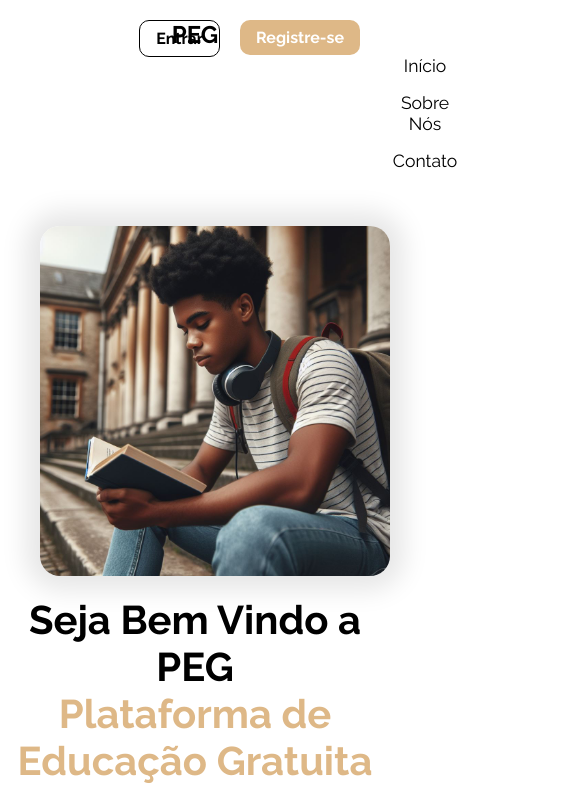
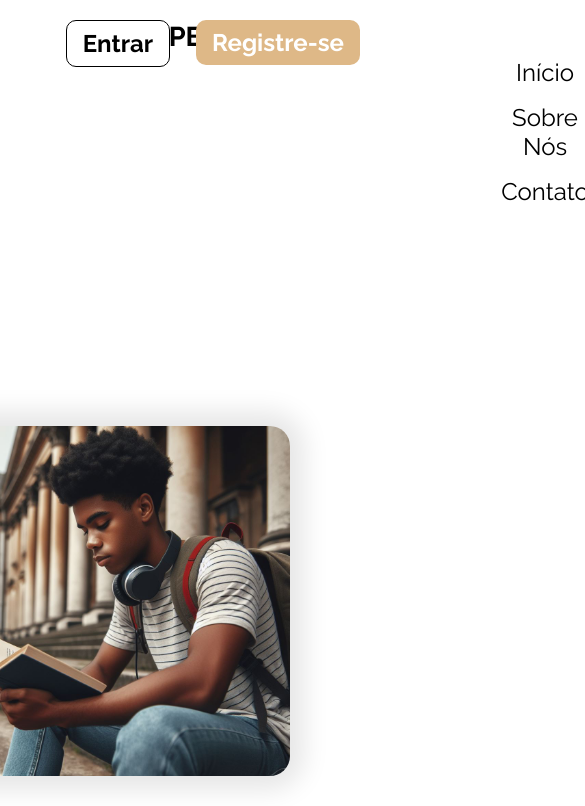
Before and after one commit to devgrc/PEG, a plain HTML site: page index.html in a window 390 px wide. Shown: the top 806 px of the page, 585 px wide, since content can reach past the window. Drawn offline with nearby package versions, Linux system fonts and the light colour scheme; a web font is replaced by a local one.

Commit message:
modificação css responsivo

```diff
--- a/style.css
+++ b/style.css
@@ -119,9 +119,7 @@ a:hover {
     margin-right: 10px; /* Margem direita */
     margin-left: 10px; /* Margem esquerda */
     border-radius: 10px; /* Raio da borda */
-    font-size: 40px; /* Tamanho da
-
- fonte */
+    font-size: 40px; /* Tamanho da fonte */
 }
 
 /* Estilos da barra de rolagem */
@@ -439,3 +437,59 @@ form .btn-enviar input:hover {
         transform: scale(1.05);
     }
 }
+
+
+@media screen and (max-width: 1920px) {
+
+    .menu {
+        margin-left: 700px; /* Margem esquerda dos itens do menu */
+        font-size: 1.5em; /* Tamanho da fonte */
+    }
+
+    .nav .logo {
+        font-size: 1.7em; /* Tamanho da fonte */
+    }
+
+    .btn-entrar {
+        font-weight: bold; /* Peso da fonte */
+        cursor: pointer; /* Cursor do mouse */
+        position: absolute; /* Posicionamento absoluto */
+        right: 220px; /* Distância do lado direito */
+        color: rgb(0, 0, 0); /* Cor do texto */
+        padding: 0.5rem 1rem; /* Preenchimento interno */
+        border: 0.5px solid; /* Estilo da borda */
+        border-radius: 10px; /* Raio da borda */
+        font-size: 1.5rem; /* Tamanho da fonte */
+    }
+
+    /* Estilos do botão "Registrar" */
+    .nav .btn-reg {
+        font-size: 1.5rem; /* Tamanho da fonte */
+    }
+
+    .texto-sobre h1 {
+        margin-top: 190px; /* Margem superior */
+        font-size: 70px; /* Tamanho da fonte */
+    }
+
+    .texto-sobre p {
+        margin: 25px; /* Margem externa */
+        font-size: 30px; /* Tamanho da fonte */
+    }
+
+    .img-jovem {
+        margin-right: 100px; /* Margem direita */
+        width: 500px; /* Largura da imagem */
+    }
+
+    .sobre-nos .sobre-nos-box {
+        padding: 40px; /* Preenchimento interno */
+        margin-left: 370px; /* Margem esquerda */
+    }
+
+    .texto-sobre-nos h2 {
+        margin-top: 410px; /* Margem superior */
+        font-size: 80px; /* Tamanho da fonte */
+    }
+
+}
```
